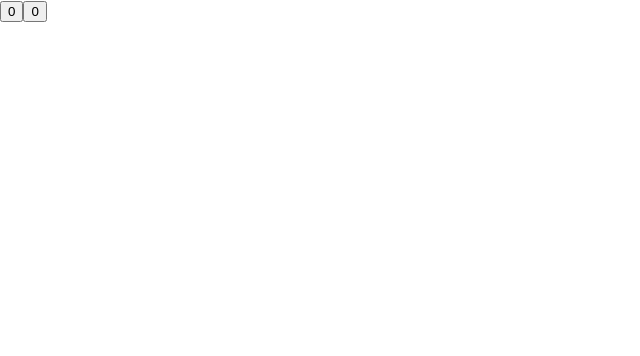
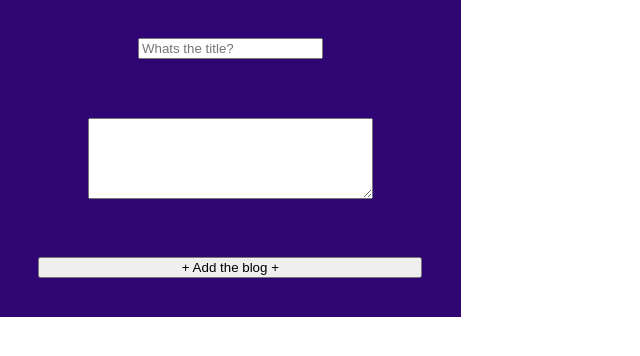
Before and after one commit to VVarren/blog-test, a React (Create React App) app: page / in a window 1280 px wide. Shown: the top 356 px of the page, without its empty margins (0-640 px from the left). Built offline with nearby package versions, Linux system fonts and the light colour scheme.

Commit message:
i am sick2

```diff
--- a/src/App.css
+++ b/src/App.css
@@ -1,38 +1,14 @@
-.App {
-  text-align: center;
+.add {
+	width: 100%;
 }
 
-.App-logo {
-  height: 40vmin;
-  pointer-events: none;
+.flex-container {
+	padding: 3%;
+	display: flex;
+	background-color: rgb(47, 5, 116);
+	width: 30%;
+	height: 30vh;
+	align-items: center;
+	justify-content: space-between;
+	flex-direction: column;
 }
-
-@media (prefers-reduced-motion: no-preference) {
-  .App-logo {
-    animation: App-logo-spin infinite 20s linear;
-  }
-}
-
-.App-header {
-  background-color: #282c34;
-  min-height: 100vh;
-  display: flex;
-  flex-direction: column;
-  align-items: center;
-  justify-content: center;
-  font-size: calc(10px + 2vmin);
-  color: white;
-}
-
-.App-link {
-  color: #61dafb;
-}
-
-@keyframes App-logo-spin {
-  from {
-    transform: rotate(0deg);
-  }
-  to {
-    transform: rotate(360deg);
-  }
-}
--- a/src/App.js
+++ b/src/App.js
@@ -3,10 +3,18 @@ import React, { useState } from "react";
 
 function App() {
 	const [count, setCount] = useState(0);
+	const [title, settitle] = useState("");
 	return (
-		<div>
-			<button onClick={() => setCount(count + 1)}>{count}</button>
-			<button onClick={() => setCount(count - 1)}>{count}</button>
+		<div className="flex-container">
+			<input
+				placeholder="Whats the title?"
+				onChange={(e) => settitle(e.target.value)}
+				value={title}
+			></input>
+			<textarea rows="5" cols="33"></textarea>
+			<button className="add" onClick={() => setCount()}>
+				+ Add the blog +
+			</button>
 		</div>
 	);
 }
```
